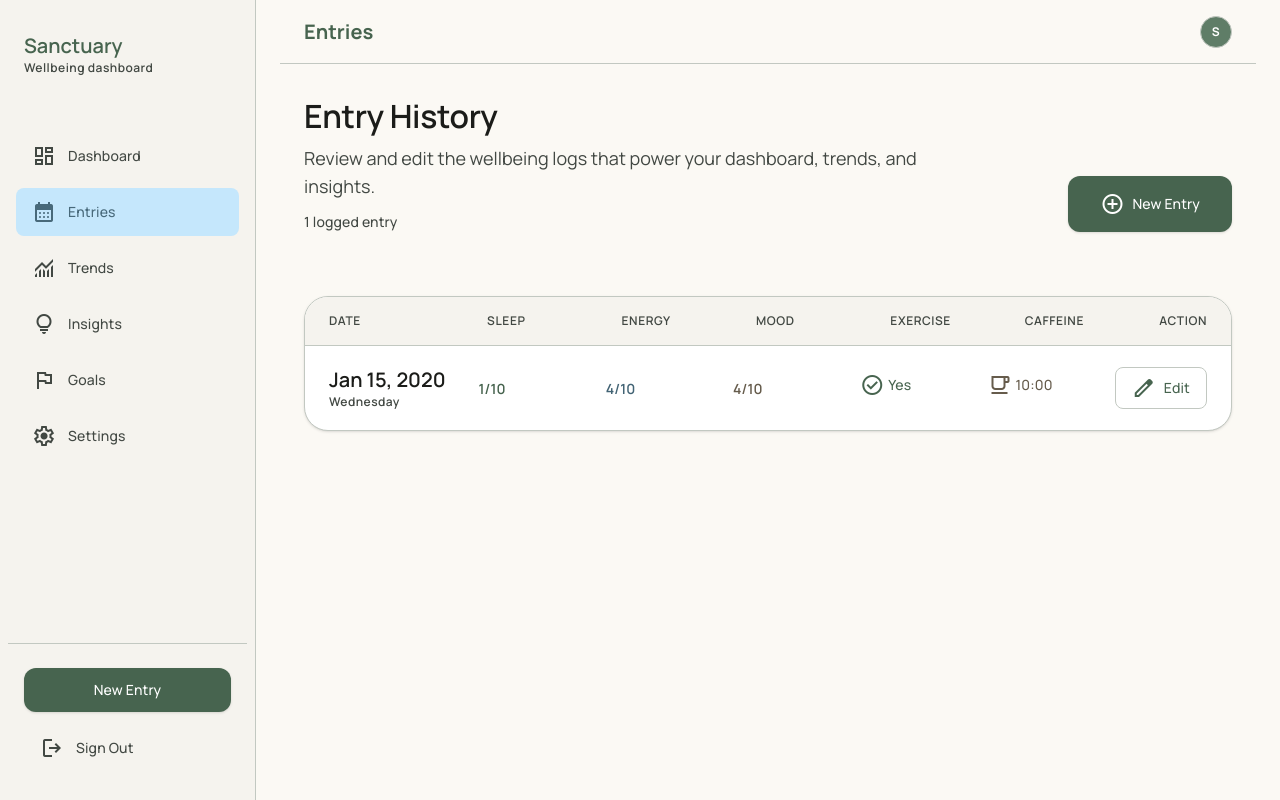
After one commit to Scrappy03/finalProject, a Django app: page /entries/ in a window 1280 px wide. The commit adds this page. Run offline with Django 5.2, Linux system fonts and the light colour scheme; a user stored in the database is signed in; tables that the repository leaves empty hold one stand-in row (values such as "Sample post"); one stand-in notice (Sample message) is shown.

Commit message:
Added entry history page with paginated user entries, allows users to edit for past daily entries. Added sidebar navigation item for Entries. Ensured entry editing is account based so users can only edit their own logs and included an empty state for users with no entries. Added a custom 404 page and wired the Django handler404 to custom not-found view

```diff
--- /dev/null
+++ b/requirements.txt
@@ -0,0 +1,2 @@
+Django==5.1.6
+whitenoise==6.9.0
--- a/tracker/static/css/style.css
+++ b/tracker/static/css/style.css
@@ -592,6 +613,9 @@
   }
   .grid-cols-7 {
     grid-template-columns: repeat(7, minmax(0, 1fr));
+  }
+  .grid-cols-\[1\.2fr_repeat\(5\,1fr\)_auto\] {
+    grid-template-columns: 1.2fr repeat(5,1fr) auto;
   }
   .flex-col {
     flex-direction: column;
@@ -745,6 +769,20 @@
       margin-inline-end: calc(calc(var(--spacing) * 6) * calc(1 - var(--tw-space-x-reverse)));
     }
   }
+  .divide-y {
+    :where(& > :not(:last-child)) {
+      --tw-divide-y-reverse: 0;
+      border-bottom-style: var(--tw-border-style);
+      border-top-style: var(--tw-border-style);
+      border-top-width: calc(1px * var(--tw-divide-y-reverse));
+      border-bottom-width: calc(1px * calc(1 - var(--tw-divide-y-reverse)));
+    }
+  }
+  .divide-outline-variant\/50 {
+    :where(& > :not(:last-child)) {
+      border-color: color-mix(in oklab, #c2c8c1 50%, transparent);
+    }
+  }
   .truncate {
     overflow: hidden;
     text-overflow: ellipsis;
@@ -1071,6 +1118,9 @@
   .py-4 {
     padding-block: calc(var(--spacing) * 4);
   }
+  .py-5 {
+    padding-block: calc(var(--spacing) * 5);
+  }
   .py-6 {
     padding-block: calc(var(--spacing) * 6);
   }
@@ -1962,6 +1999,21 @@
       grid-column: span 8 / span 8;
     }
   }
+  .lg\:block {
+    @media (width >= 64rem) {
+      display: block;
+    }
+  }
+  .lg\:grid {
+    @media (width >= 64rem) {
+      display: grid;
+    }
+  }
+  .lg\:hidden {
+    @media (width >= 64rem) {
+      display: none;
+    }
+  }
   .lg\:grid-cols-2 {
     @media (width >= 64rem) {
       grid-template-columns: repeat(2, minmax(0, 1fr));
@@ -1987,6 +2039,11 @@
       grid-template-columns: repeat(12, minmax(0, 1fr));
     }
   }
+  .lg\:grid-cols-\[1\.2fr_repeat\(5\,1fr\)_auto\] {
+    @media (width >= 64rem) {
+      grid-template-columns: 1.2fr repeat(5,1fr) auto;
+    }
+  }
   .lg\:flex-row {
     @media (width >= 64rem) {
       flex-direction: row;
@@ -2000,6 +2057,11 @@
   .lg\:justify-between {
     @media (width >= 64rem) {
       justify-content: space-between;
+    }
+  }
+  .lg\:justify-end {
+    @media (width >= 64rem) {
+      justify-content: flex-end;
     }
   }
   .lg\:p-10 {
@@ -2123,6 +2185,11 @@
   inherits: false;
   initial-value: 0;
 }
+@property --tw-divide-y-reverse {
+  syntax: "*";
+  inherits: false;
+  initial-value: 0;
+}
 @property --tw-border-style {
   syntax: "*";
   inherits: false;
@@ -2316,6 +2383,7 @@
       --tw-translate-z: 0;
       --tw-space-y-reverse: 0;
       --tw-space-x-reverse: 0;
+      --tw-divide-y-reverse: 0;
       --tw-border-style: solid;
       --tw-leading: initial;
       --tw-font-weight: initial;
--- a/tracker/templates/tracker/base.html
+++ b/tracker/templates/tracker/base.html
@@ -35,6 +35,12 @@
                 href="{% url 'tracker:dashboard' %}">
                 <span class="material-symbols-outlined" data-icon="dashboard">dashboard</span>
                 <span class="font-label-md text-label-md">Dashboard</span>
+            </a>
+            <!-- Entries -->
+            <a class="flex items-center gap-3 px-4 py-3 {% if request.resolver_match.url_name == 'entry_history' or request.resolver_match.url_name == 'entry_edit' or request.resolver_match.url_name == 'entry_create' %}bg-secondary-container text-on-secondary-container rounded-lg font-semibold{% else %}text-on-surface-variant hover:text-on-surface hover:bg-surface-container-high rounded-lg{% endif %} transition-all duration-200"
+                href="{% url 'tracker:entry_history' %}">
+                <span class="material-symbols-outlined" data-icon="calendar_month"{% if request.resolver_match.url_name == 'entry_history' or request.resolver_match.url_name == 'entry_edit' or request.resolver_match.url_name == 'entry_create' %} data-variation-settings="filled"{% endif %}>calendar_month</span>
+                <span class="font-label-md text-label-md">Entries</span>
             </a>
             <!-- Trends -->
             <a class="flex items-center gap-3 px-4 py-3 {% if request.resolver_match.url_name == 'trends' %}bg-secondary-container text-on-secondary-container rounded-lg font-semibold{% else %}text-on-surface-variant hover:text-on-surface hover:bg-surface-container-high rounded-lg{% endif %} transition-all duration-200"
--- /dev/null
+++ b/tracker/templates/tracker/entry_history.html
@@ -0,0 +1,154 @@
+{% extends 'tracker/base.html' %}
+
+{% block title %}Entries - Sanctuary{% endblock %}
+
+{% block page_title %}Entries{% endblock %}
+
+{% block content %}
+<section class="flex flex-col md:flex-row md:items-end md:justify-between gap-6">
+    <div>
+        <h3 class="font-headline-lg text-headline-lg text-on-surface mb-2">Entry History</h3>
+        <p class="font-body-lg text-body-lg text-on-surface-variant max-w-2xl">
+            Review and edit the wellbeing logs that power your dashboard, trends, and insights.
+        </p>
+        <p class="mt-3 font-label-md text-label-md text-on-surface-variant">
+            {{ entry_count }} logged entr{{ entry_count|pluralize:"y,ies" }}
+        </p>
+    </div>
+    <a href="{% url 'tracker:entry_create' %}"
+        class="inline-flex items-center justify-center gap-2 bg-primary text-on-primary px-8 py-4 rounded-xl font-label-md text-label-md shadow-sm hover:bg-primary-container transition-colors">
+        <span class="material-symbols-outlined" data-icon="add_circle">add_circle</span>
+        New Entry
+    </a>
+</section>
+
+{% if messages %}
+<div class="fixed top-6 right-6 z-[60] space-y-3" data-toast-stack>
+    {% for message in messages %}
+    <div class="flex items-center gap-3 rounded-xl border border-primary/20 bg-surface-container-lowest px-5 py-4 text-on-surface shadow-lg transition-all duration-500"
+        data-toast>
+        <span class="material-symbols-outlined text-primary" data-icon="check_circle">check_circle</span>
+        <p class="font-label-md text-label-md">{{ message }}</p>
+    </div>
+    {% endfor %}
+</div>
+{% endif %}
+
+{% if page_obj.object_list %}
+<section class="bg-surface-container-lowest border border-outline-variant rounded-3xl overflow-hidden shadow-sm">
+    <div class="hidden lg:grid grid-cols-[1.2fr_repeat(5,1fr)_auto] gap-4 px-6 py-4 bg-surface-container-low border-b border-outline-variant font-label-sm text-label-sm text-on-surface-variant uppercase tracking-wider">
+        <span>Date</span>
+        <span>Sleep</span>
+        <span>Energy</span>
+        <span>Mood</span>
+        <span>Exercise</span>
+        <span>Caffeine</span>
+        <span class="text-right">Action</span>
+    </div>
+
+    <div class="divide-y divide-outline-variant/50">
+        {% for entry in page_obj.object_list %}
+        <article class="grid grid-cols-1 lg:grid-cols-[1.2fr_repeat(5,1fr)_auto] gap-4 px-6 py-5 items-center hover:bg-surface-container-low transition-colors">
+            <div>
+                <p class="font-headline-sm text-headline-sm text-on-surface">{{ entry.entry_date|date:"M d, Y" }}</p>
+                <p class="font-label-sm text-label-sm text-on-surface-variant">{{ entry.entry_date|date:"l" }}</p>
+            </div>
+
+            <div class="flex lg:block items-center justify-between gap-4">
+                <span class="lg:hidden font-label-sm text-label-sm text-on-surface-variant">Sleep</span>
+                <span class="font-label-md text-label-md text-primary font-semibold">{{ entry.sleep_quality }}/10</span>
+            </div>
+
+            <div class="flex lg:block items-center justify-between gap-4">
+                <span class="lg:hidden font-label-sm text-label-sm text-on-surface-variant">Energy</span>
+                <span class="font-label-md text-label-md text-secondary font-semibold">{{ entry.energy_rating }}/10</span>
+            </div>
+
+            <div class="flex lg:block items-center justify-between gap-4">
+                <span class="lg:hidden font-label-sm text-label-sm text-on-surface-variant">Mood</span>
+                <span class="font-label-md text-label-md text-tertiary font-semibold">{{ entry.mood_rating }}/10</span>
+            </div>
+
+            <div class="flex lg:block items-center justify-between gap-4">
+                <span class="lg:hidden font-label-sm text-label-sm text-on-surface-variant">Exercise</span>
+                {% if entry.exercise_completed %}
+                <span class="inline-flex items-center gap-1 text-primary font-label-md text-label-md">
+                    <span class="material-symbols-outlined text-[18px]" data-icon="check_circle">check_circle</span>
+                    Yes
+                </span>
+                {% else %}
+                <span class="text-on-surface-variant font-label-md text-label-md">No</span>
+                {% endif %}
+            </div>
+
+            <div class="flex lg:block items-center justify-between gap-4">
+                <span class="lg:hidden font-label-sm text-label-sm text-on-surface-variant">Caffeine</span>
+                {% if entry.caffeine_consumed %}
+                <span class="inline-flex items-center gap-1 text-tertiary font-label-md text-label-md">
+                    <span class="material-symbols-outlined text-[18px]" data-icon="local_cafe">local_cafe</span>
+                    {% if entry.latest_caffeine_time %}{{ entry.latest_caffeine_time|time:"H:i" }}{% else %}Yes{% endif %}
+                </span>
+                {% else %}
+                <span class="text-on-surface-variant font-label-md text-label-md">No</span>
+                {% endif %}
+            </div>
+
+            <div class="flex lg:justify-end">
+                <a class="inline-flex items-center justify-center gap-2 px-4 py-2 rounded-lg border border-outline-variant text-primary font-label-md text-label-md hover:bg-primary/5 transition-colors"
+                    href="{% url 'tracker:entry_edit' entry.id %}">
+                    <span class="material-symbols-outlined text-[18px]" data-icon="edit">edit</span>
+                    Edit
+                </a>
+            </div>
+        </article>
+        {% endfor %}
+    </div>
+</section>
+
+{% if page_obj.has_other_pages %}
+<nav class="flex items-center justify-center gap-3" aria-label="Entry history pagination">
+    {% if page_obj.has_previous %}
+    <a class="px-4 py-2 rounded-lg border border-outline-variant text-primary font-label-md text-label-md hover:bg-primary/5 transition-colors"
+        href="?page={{ page_obj.previous_page_number }}">Previous</a>
+    {% endif %}
+
+    <span class="font-label-md text-label-md text-on-surface-variant">
+        Page {{ page_obj.number }} of {{ page_obj.paginator.num_pages }}
+    </span>
+
+    {% if page_obj.has_next %}
+    <a class="px-4 py-2 rounded-lg border border-outline-variant text-primary font-label-md text-label-md hover:bg-primary/5 transition-colors"
+        href="?page={{ page_obj.next_page_number }}">Next</a>
+    {% endif %}
+</nav>
+{% endif %}
+{% else %}
+<section class="bg-surface-container-lowest border border-outline-variant rounded-3xl p-10 text-center shadow-sm">
+    <div class="w-16 h-16 rounded-2xl bg-primary-fixed text-primary flex items-center justify-center mx-auto mb-6">
+        <span class="material-symbols-outlined text-[34px]" data-icon="edit_calendar">edit_calendar</span>
+    </div>
+    <h3 class="font-headline-md text-headline-md text-on-surface mb-3">No entries yet</h3>
+    <p class="font-body-md text-body-md text-on-surface-variant max-w-xl mx-auto mb-8">
+        Start with today&apos;s wellbeing log and your history will build here over time.
+    </p>
+    <a href="{% url 'tracker:entry_create' %}"
+        class="inline-flex items-center justify-center gap-2 bg-primary text-on-primary px-8 py-4 rounded-xl font-label-md text-label-md shadow-sm hover:bg-primary-container transition-colors">
+        Log First Entry
+        <span class="material-symbols-outlined text-[20px]" data-icon="arrow_forward">arrow_forward</span>
+    </a>
+</section>
+{% endif %}
+{% endblock %}
+
+{% block extra_js %}
+<script>
+    document.querySelectorAll('[data-toast]').forEach((toast) => {
+        window.setTimeout(() => {
+            toast.classList.add('opacity-0', 'translate-x-4');
+        }, 2500);
+        window.setTimeout(() => {
+            toast.remove();
+        }, 3100);
+    });
+</script>
+{% endblock %}
--- a/tracker/urls.py
+++ b/tracker/urls.py
@@ -9,7 +9,9 @@ urlpatterns = [
     path('login/', views.SanctuaryLoginView.as_view(), name='login'),
     path('logout/', views.SanctuaryLogoutView.as_view(), name='logout'),
     path('dashboard/', views.dashboard, name='dashboard'),
+    path('entries/', views.entry_history, name='entry_history'),
     path('entries/new/', views.entry_create, name='entry_create'),
+    path('entries/<int:entry_id>/edit/', views.entry_edit, name='entry_edit'),
     path('trends/', views.trends, name='trends'),
     path('insights/', views.insights, name='insights'),
     path('goals/', views.goals, name='goals'),
--- a/tracker/views.py
+++ b/tracker/views.py
@@ -3,8 +3,9 @@ from datetime import time, timedelta
 from django.contrib import messages
 from django.contrib.auth import login, logout, update_session_auth_hash
 from django.contrib.auth.decorators import login_required
+from django.core.paginator import Paginator
 from django.contrib.auth.views import LoginView, LogoutView
-from django.shortcuts import redirect, render
+from django.shortcuts import get_object_or_404, redirect, render
 from django.utils import timezone
 
 from .forms import (
@@ -291,6 +292,19 @@ def dashboard(request):
 
 
 @login_required
+def entry_history(request):
+    """Show all wellbeing entries for the signed-in user."""
+    entries = DailyEntry.objects.filter(user=request.user).order_by("-entry_date")
+    paginator = Paginator(entries, 10)
+    page_obj = paginator.get_page(request.GET.get("page"))
+
+    return render(request, "tracker/entry_history.html", {
+        "entry_count": entries.count(),
+        "page_obj": page_obj,
+    })
+
+
+@login_required
 def entry_create(request):
     """Create or update a daily wellbeing entry for the signed-in user."""
     today = timezone.localdate()
@@ -310,7 +324,43 @@ def entry_create(request):
     else:
         form = DailyEntryForm(instance=entry, initial={"entry_date": today})
 
-    return render(request, 'tracker/entry_form.html', {"form": form, "entry": entry})
+    return render(request, 'tracker/entry_form.html', {
+        "cancel_url": "tracker:dashboard",
+        "entry": entry,
+        "form": form,
+        "page_heading": "How was your day?",
+        "page_intro": (
+            "Reflect on your habits and state of being. Each entry feeds your dashboard with better sleep, energy, mood, "
+            "and routine patterns."
+        ),
+        "submit_label": "Save Entry",
+    })
+
+
+@login_required
+def entry_edit(request, entry_id):
+    """Edit one existing wellbeing entry owned by the signed-in user."""
+    entry = get_object_or_404(DailyEntry, pk=entry_id, user=request.user)
+
+    if request.method == "POST":
+        form = DailyEntryForm(request.POST, instance=entry)
+        if form.is_valid():
+            daily_entry = form.save(commit=False)
+            daily_entry.user = request.user
+            daily_entry.save()
+            messages.success(request, "Your entry has been updated.")
+            return redirect("tracker:entry_history")
+    else:
+        form = DailyEntryForm(instance=entry)
+
+    return render(request, "tracker/entry_form.html", {
+        "cancel_url": "tracker:entry_history",
+        "entry": entry,
+        "form": form,
+        "page_heading": f"Edit {entry.entry_date:%d %b %Y}",
+        "page_intro": "Update this logged entry while keeping it connected to your wellbeing trends and insights.",
+        "submit_label": "Update Entry",
+    })
 
 
 @login_required
@@ -407,3 +457,8 @@ def settings(request):
         "last_login": request.user.last_login,
     }
     return render(request, "tracker/settings.html", context)
+
+
+def page_not_found(request, exception):
+    """Render Sanctuary's custom 404 page."""
+    return render(request, "tracker/404.html", status=404)
--- a/wellbeing_project/settings.py
+++ b/wellbeing_project/settings.py
@@ -25,7 +25,7 @@ SECRET_KEY = "django-insecure-o#_qtr@+=q&#0x$vkpopnj2te8i^(onq%ec198&3-u38#@jq5a
 # SECURITY WARNING: don't run with debug turned on in production!
 DEBUG = True
 
-ALLOWED_HOSTS = []
+ALLOWED_HOSTS = ["127.0.0.1", "localhost"]
 
 
 # Application definition
@@ -42,6 +42,7 @@ INSTALLED_APPS = [
 
 MIDDLEWARE = [
     "django.middleware.security.SecurityMiddleware",
+    "whitenoise.middleware.WhiteNoiseMiddleware",
     "django.contrib.sessions.middleware.SessionMiddleware",
     "django.middleware.common.CommonMiddleware",
     "django.middleware.csrf.CsrfViewMiddleware",
@@ -117,6 +118,8 @@ USE_TZ = True
 # https://docs.djangoproject.com/en/5.1/howto/static-files/
 
 STATIC_URL = "static/"
+STATIC_ROOT = BASE_DIR / "staticfiles"
+STATICFILES_STORAGE = "whitenoise.storage.CompressedManifestStaticFilesStorage"
 
 # Default primary key field type
 # https://docs.djangoproject.com/en/5.1/ref/settings/#default-auto-field
--- a/wellbeing_project/urls.py
+++ b/wellbeing_project/urls.py
@@ -21,3 +21,5 @@ urlpatterns = [
     path("admin/", admin.site.urls),
     path("", include("tracker.urls")),
 ]
+
+handler404 = "tracker.views.page_not_found"
```
Also changed, not shown: other parts of tracker/static/css/style.css (+52 -35 lines), tracker/templates/tracker/404.html (added, +47 -0 lines), tracker/templates/tracker/entry_form.html (+23 -25 lines), tracker/tests.py (+89 -1 lines), 1 other file.
